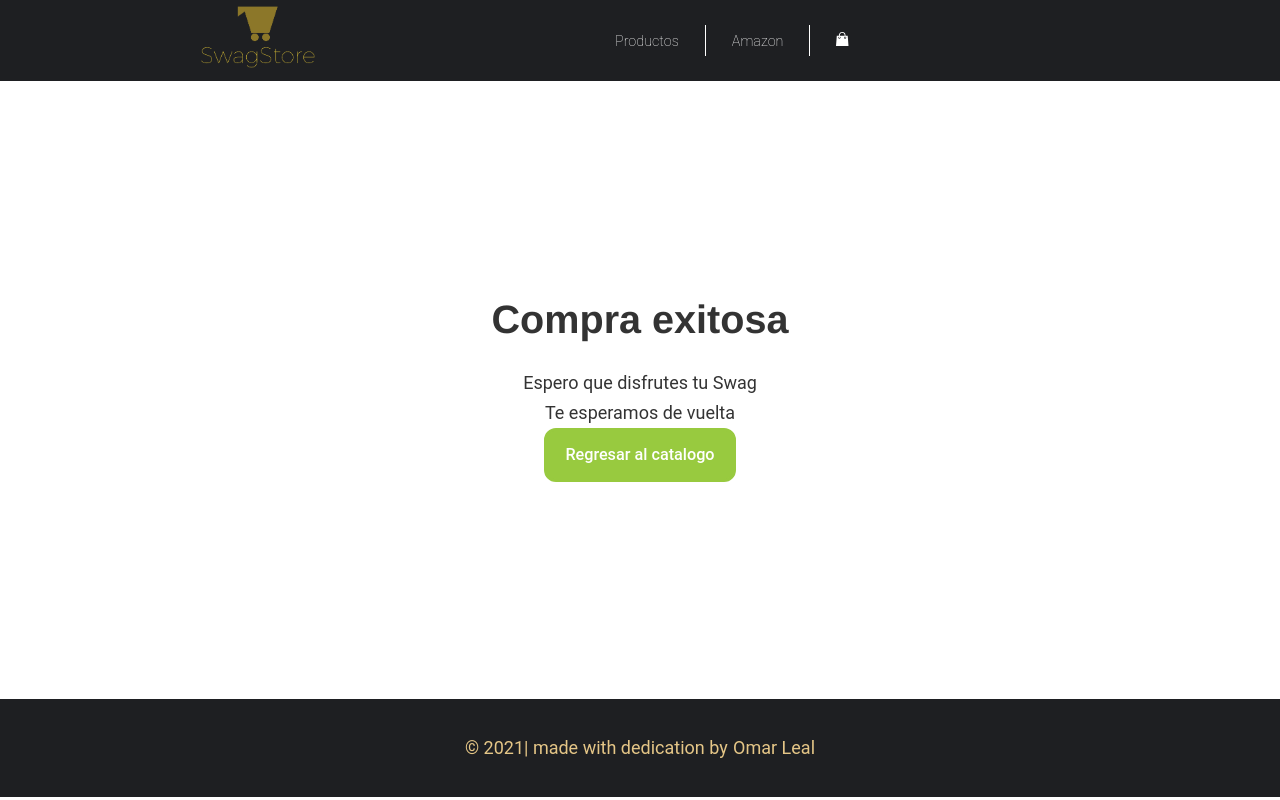
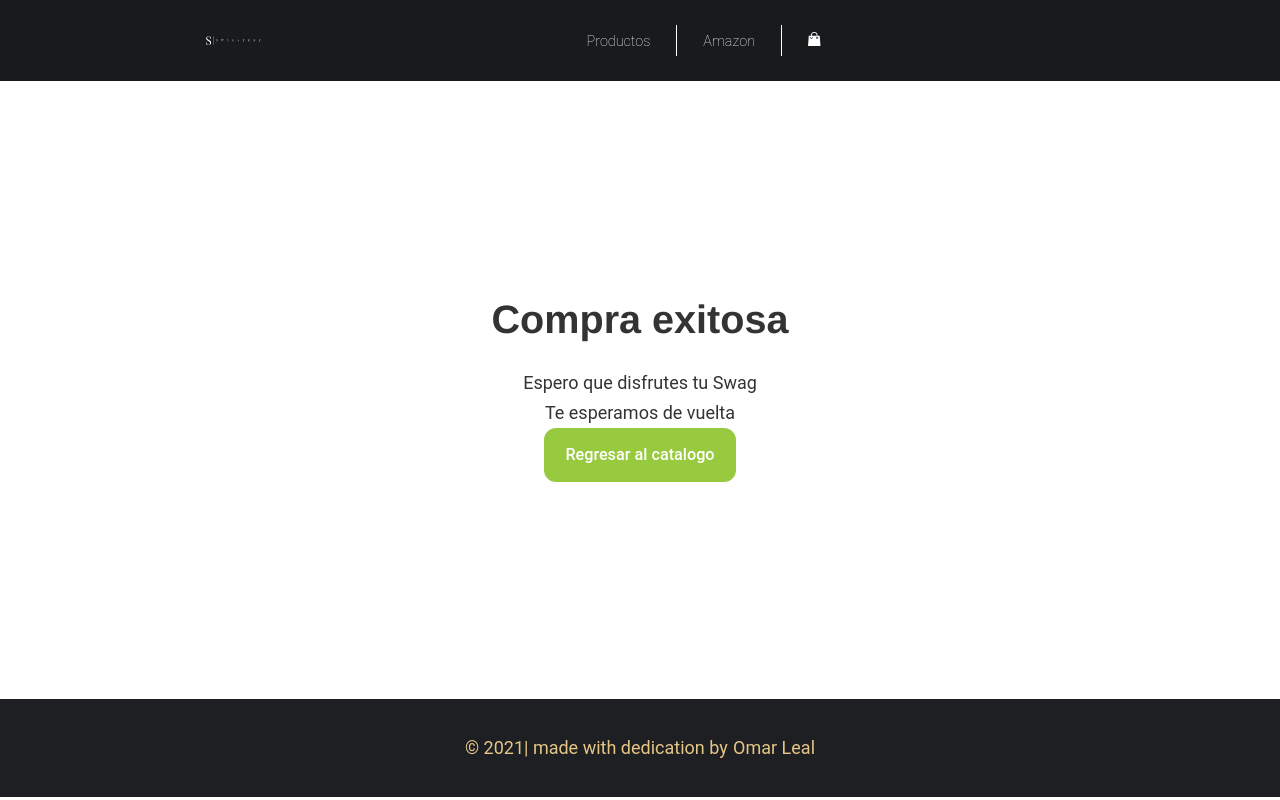
Before and after one commit to Omar-Leal/online-store-gatsby, a Gatsby site: page /Gracias in a window 1280 px wide. Built offline with nearby package versions, Linux system fonts and the light colour scheme; Gatsby itself is replaced by a stand-in of ours.

Commit message:
renamed files to jsx

```diff
--- a/src/components/header.js
+++ b/src/components/header.jsx
@@ -4,12 +4,12 @@ import React from "react"
 import { MenuItem, StyledHeader } from '../styles/components'
 
 import Cart from '../images/assets/cart.png'
-import logo from '../images/assets/logo.png'
+import mainlogo from '../images/header-logo.png'
 
 const Header = ({ siteTitle }) => (
   <StyledHeader>
     <Link to='/'>
-      <img src={logo}  alt="Store_Logo"/>
+      <img src={mainlogo}  alt="Store_Logo"/>
     </Link>
     <nav>
       <ul>
--- a/src/components/image.js
+++ b/src/components/image.jsx
@@ -18,7 +18,7 @@ const Image = ({ name }) => {
 }
 
 `}
-render={data =><Img fluid={data[name].childImageSharp.fluid} />}
+render={data => <Img fluid={data[name].childImageSharp.fluid} />}
 />
 	)
 }
--- a/src/styles/components.js
+++ b/src/styles/components.js
@@ -11,7 +11,7 @@ export const colors = {
 }
 
 export const StyledHeader = styled.header`
-  background-color: #1E1F22;
+  background-color: #191a1c;
   margin-bottom: 0;
   padding: 0 0.5rem 0 0;
   height: 3.5rem;
@@ -61,7 +61,7 @@ export const StyledJumbo = styled.div`
   flex-direction: column;
   justify-content: center;
   padding: 2rem 2rem;
-  color: #E5C687;
+  color: white;
   margin-bottom: 5rem;
   overflow: hidden;
   position: relative;
@@ -116,7 +116,7 @@ export const StyledJumbo = styled.div`
   &:before{
     content: " ";
     background-color: red;
-    background-color: #121619;
+    background-color: #1E1F22;
     z-index: -1;
     position: absolute;
     transform: rotate(-19deg);
@@ -148,7 +148,7 @@ export const StyledProducts = styled.div`
   align-items: center;
   padding: 2rem 1rem 5rem 1rem;
   h2 {
-    color: ${colors.darkBlue};
+    color: white;
     font-size: 2rem;
   }
   & img {
@@ -168,18 +168,18 @@ export const StyledProducts = styled.div`
     transition: all 0.3s cubic-bezier(0.25, 0.8, 0.25, 1);
     p {
       margin: 0;
-      color: ${colors.green};
+      color: white;
       font-weight: 500;
       font-size: 1.2rem;
     }
     small {
-      color: ${colors.darkBlue};
+      color: white;
       font-weight: 500;
       font-size: 1.2rem;
     }
     a {
       text-decoration: none;
-      color: ${colors.darkBlue};
+      color: white;
       font-size: 0.8rem;
       border-bottom: 3px solid ${colors.green};
       span {
```
Also changed, not shown: src/components/index.jsx (renamed from src/components/index.js), src/components/layout.jsx (renamed from src/components/layout.js), src/components/seo.jsx (renamed from src/components/seo.js), src/images/SwagStore-logos_white.png (added), src/images/SwagStore.png (added), src/images/header-logo.png (added), src/images/logo.png.
